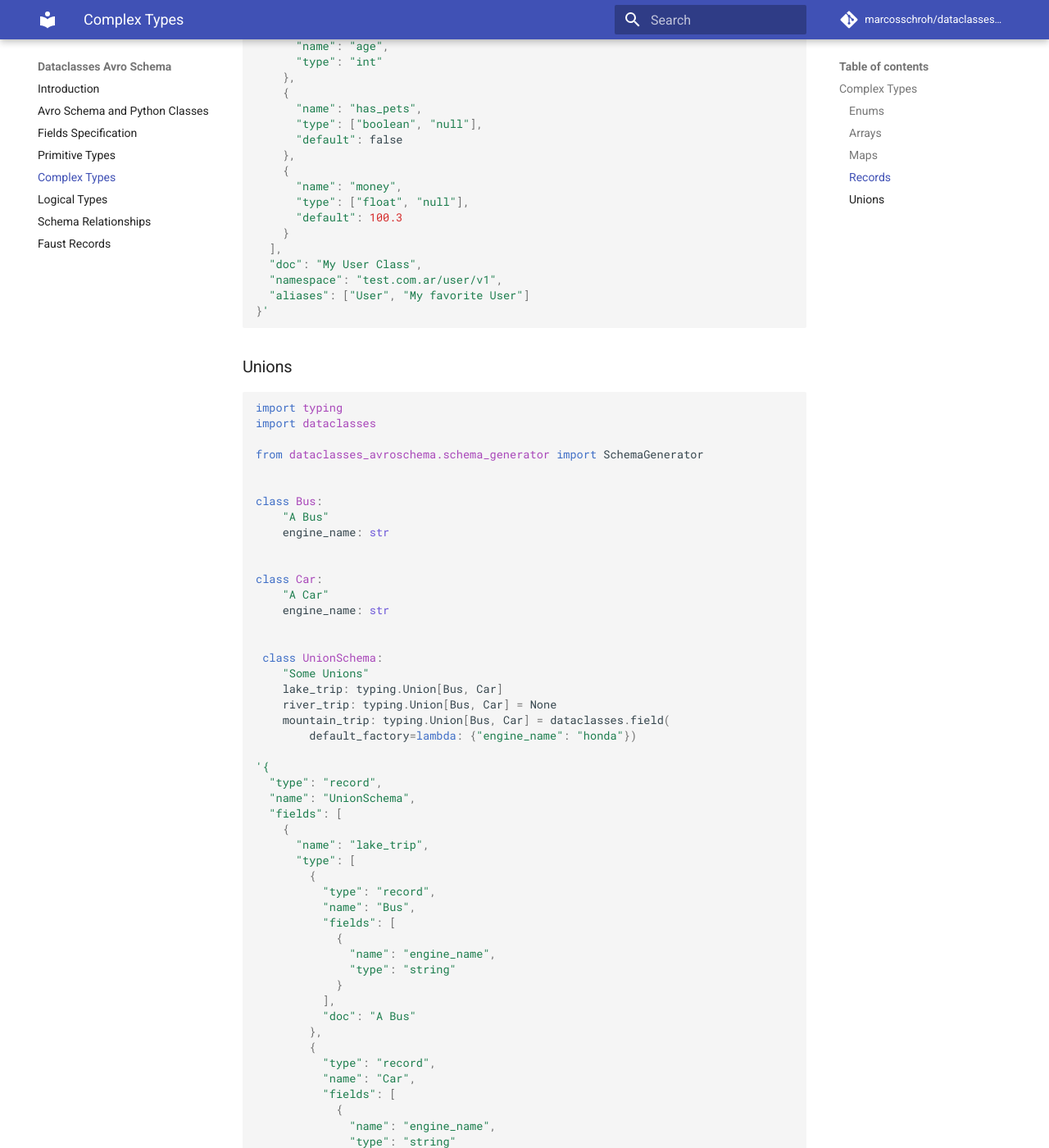
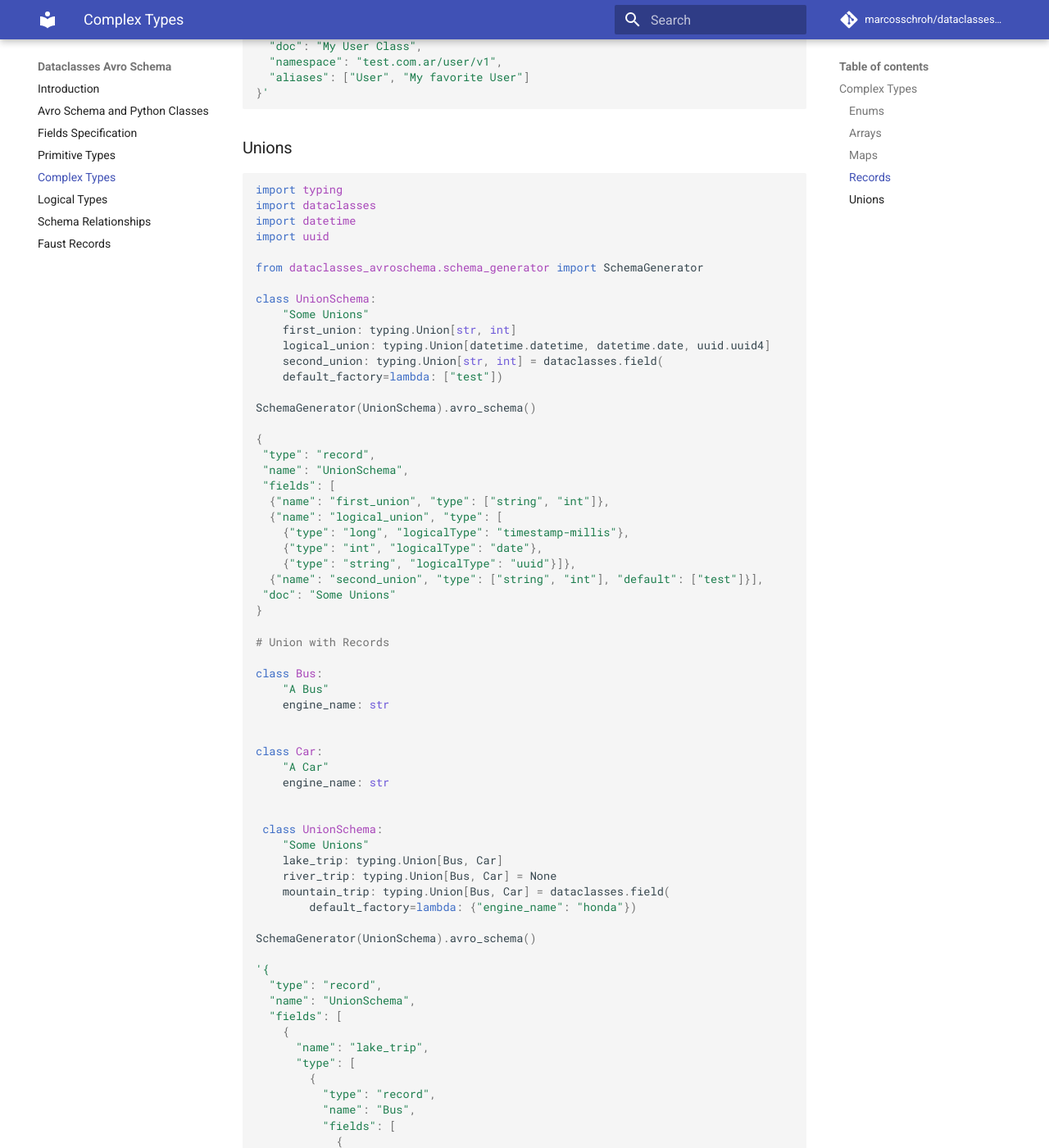
Before and after one commit to marcosschroh/dataclasses-avroschema, an MkDocs documentation site: the page built from docs/complex_types.md, in a window 1280 px wide and 1400 px high, scrolled down 4037 px. Shown: the whole window at 82% size. Built offline with MkDocs 1.6.1 and Material for MkDocs 9.7.7, drawn with Linux system fonts in a browser that asks for light colours; comment, search, counter and statistics services are not loaded.

Commit message:
fix: Union type allow logical and primitive types

````diff
--- a/docs/complex_types.md
+++ b/docs/complex_types.md
@@ -185,24 +185,10 @@ SchemaGenerator(User).avro_schema()
   "type": "record",
   "name": "User",
   "fields": [
-    {
-      "name": "name",
-      "type": "string"
-    },
-    {
-      "name": "age",
-      "type": "int"
-    },
-    {
-      "name": "has_pets",
-      "type": ["boolean", "null"],
-      "default": false
-    },
-    {
-      "name": "money",
-      "type": ["float", "null"],
-      "default": 100.3
-    }
+    {"name": "name", "type": "string"},
+    {"name": "age", "type": "int"},
+    {"name": "has_pets", "type": ["boolean", "null"], "default": false},
+    {"name": "money", "type": ["float", "null"], "default": 100.3}
   ],
   "doc": "My User Class",
   "namespace": "test.com.ar/user/v1",
@@ -215,9 +201,34 @@ SchemaGenerator(User).avro_schema()
 ```python
 import typing
 import dataclasses
+import datetime
+import uuid
 
 from dataclasses_avroschema.schema_generator import SchemaGenerator
 
+class UnionSchema:
+    "Some Unions"
+    first_union: typing.Union[str, int]
+    logical_union: typing.Union[datetime.datetime, datetime.date, uuid.uuid4]
+    second_union: typing.Union[str, int] = dataclasses.field(
+    default_factory=lambda: ["test"])
+
+SchemaGenerator(UnionSchema).avro_schema()
+
+{
+ "type": "record",
+ "name": "UnionSchema",
+ "fields": [
+  {"name": "first_union", "type": ["string", "int"]},
+  {"name": "logical_union", "type": [
+    {"type": "long", "logicalType": "timestamp-millis"},
+    {"type": "int", "logicalType": "date"},
+    {"type": "string", "logicalType": "uuid"}]},
+  {"name": "second_union", "type": ["string", "int"], "default": ["test"]}],
+ "doc": "Some Unions"
+}
+
+# Union with Records
 
 class Bus:
     "A Bus"
@@ -235,6 +246,8 @@ class Car:
     river_trip: typing.Union[Bus, Car] = None
     mountain_trip: typing.Union[Bus, Car] = dataclasses.field(
         default_factory=lambda: {"engine_name": "honda"})
+
+SchemaGenerator(UnionSchema).avro_schema()
 
 '{
   "type": "record",
````
Also changed, not shown: 6 other files.
